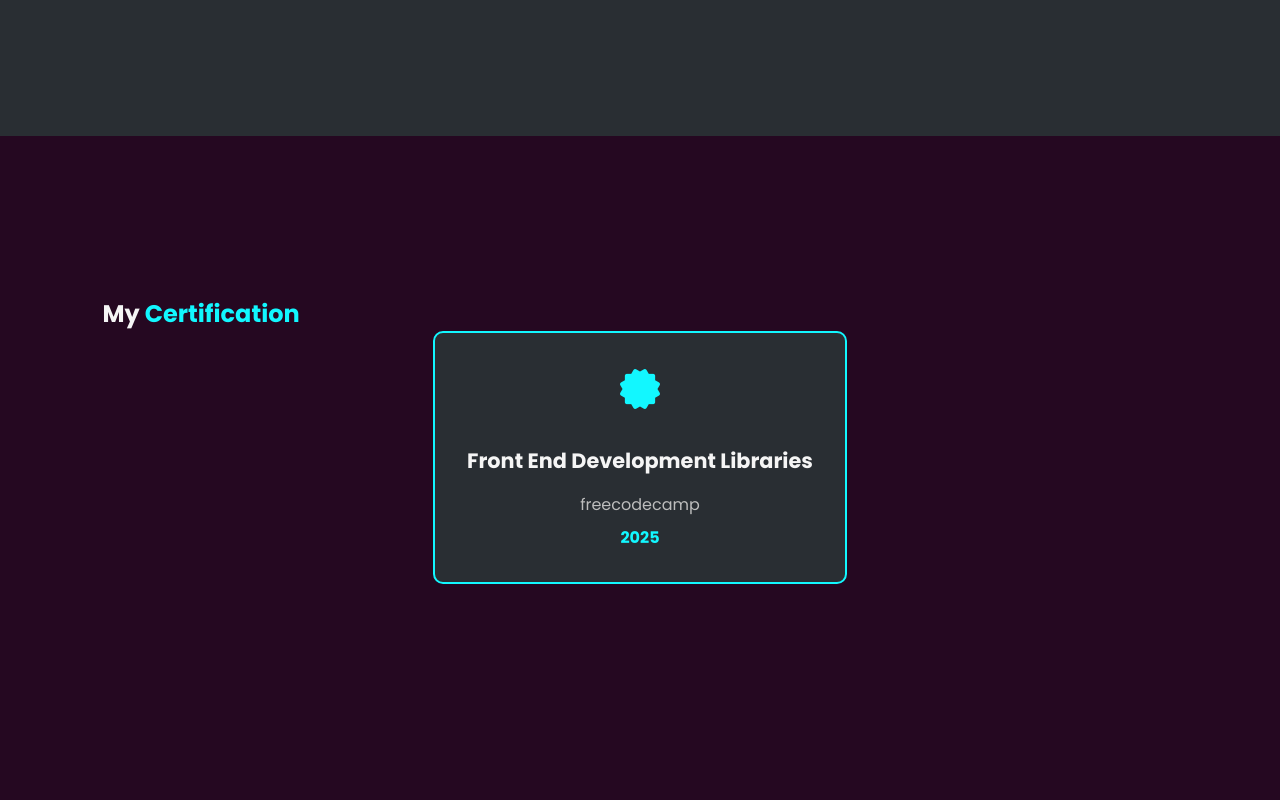
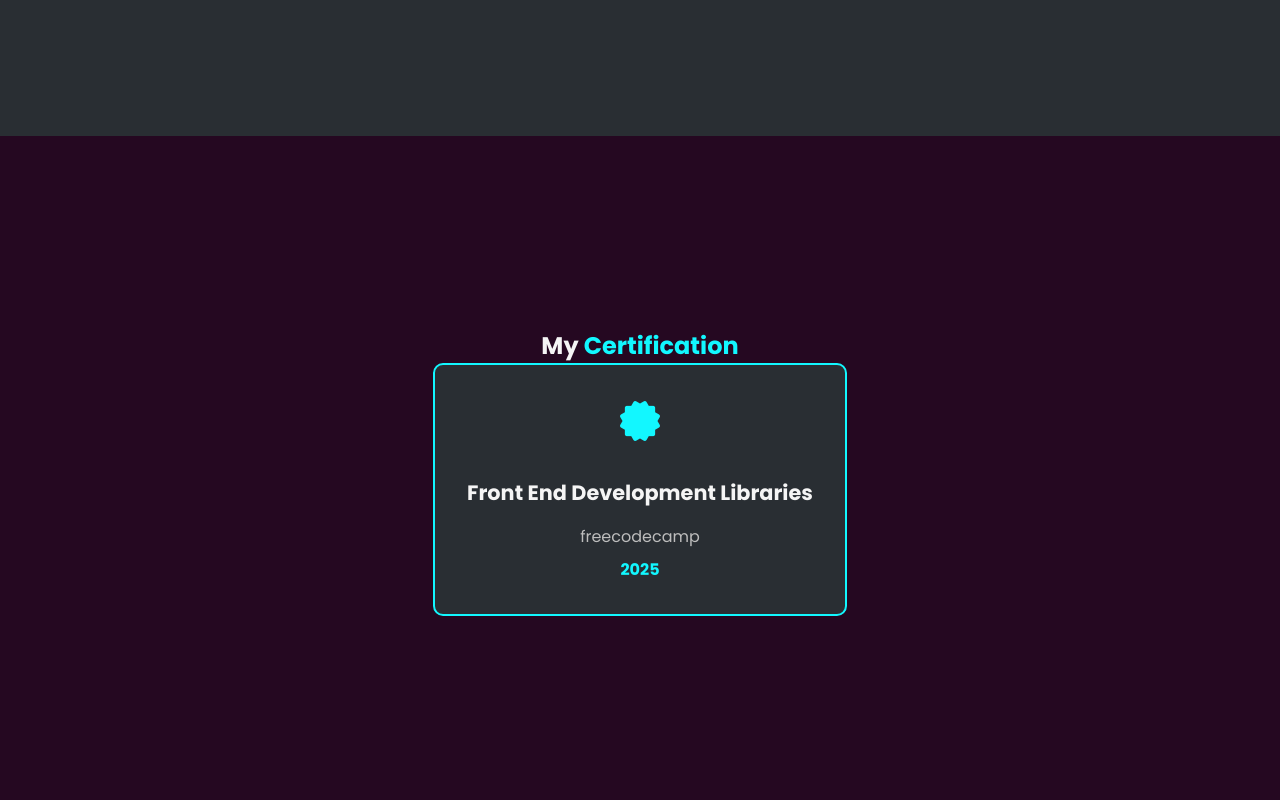
Before and after one commit to Jeffcruz000/MY-PORTFOLIO-WITH-HTML-CSS-JAVASCRITE, a plain HTML site: page index.html in a window 1280 px wide. Shown: the part 4200-5000 px from the top of the page. Drawn offline with nearby package versions, Linux system fonts and the light colour scheme.

Commit message:
certifications-section {   margin-top: 2rem;   text-align: center; }

```diff
--- a/style.css
+++ b/style.css
@@ -741,15 +741,17 @@ span{
       animation-delay: calc(var(--i)*0.5s);
 }
 
-.certifications {
-  margin-top: 3rem;
+.certifications-section{
+  margin-top: 2rem;
   text-align: center;
+
 }
 
-.certifications h3 {
+.certifications-section h3 {
   font-size: 2rem;
   margin-bottom: 2rem;
   color: var(--hover-color);
+
 }
 
 .cert-box {
```
